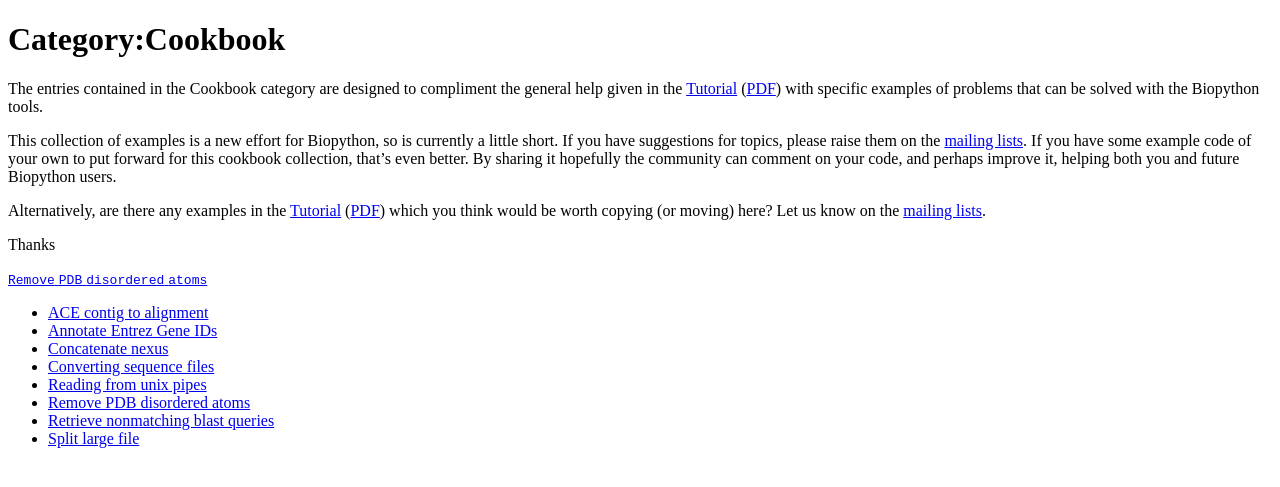
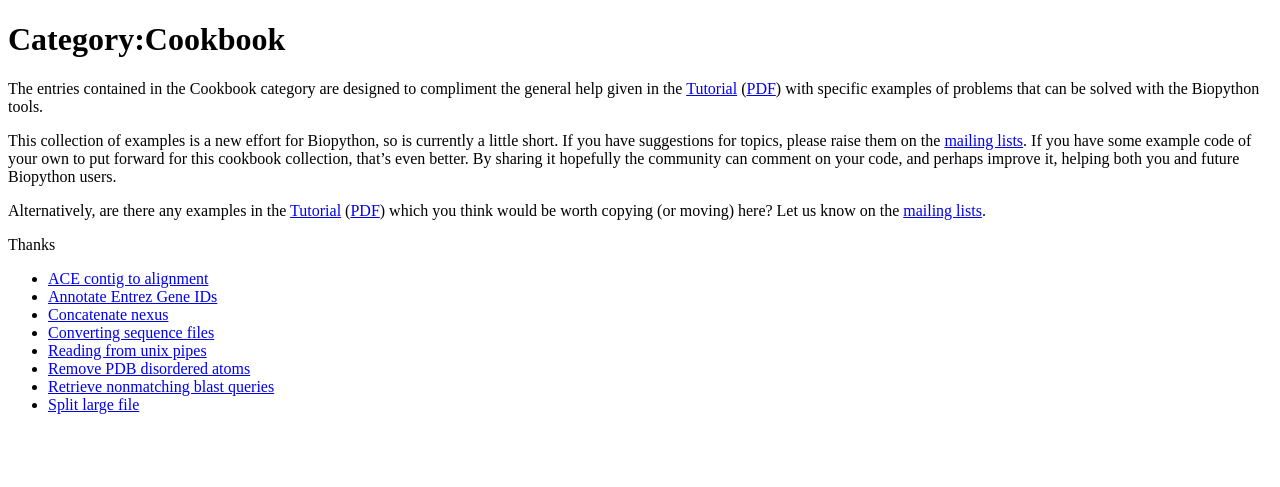
Before and after one commit to biopython/biopython.github.io, a Jekyll site: the page built from wiki/Category_Cookbook.md, in a window 1280 px wide. Shown: the top 487 px of the page. Built offline with Jekyll 4.4.1, drawn with Linux system fonts in a browser that asks for light colours.

Commit message:
Change to wiki page

```diff
--- a/wiki/Category_Cookbook.md
+++ b/wiki/Category_Cookbook.md
@@ -27,6 +27,3 @@ think would be worth copying (or moving) here? Let us know on the
 [mailing lists](mailing_lists "wikilink").
 
 Thanks
-
-[`Remove` `PDB` `disordered`
-`atoms`](Remove_PDB_disordered_atoms "wikilink")
```
Also changed, not shown: 1 other file.
